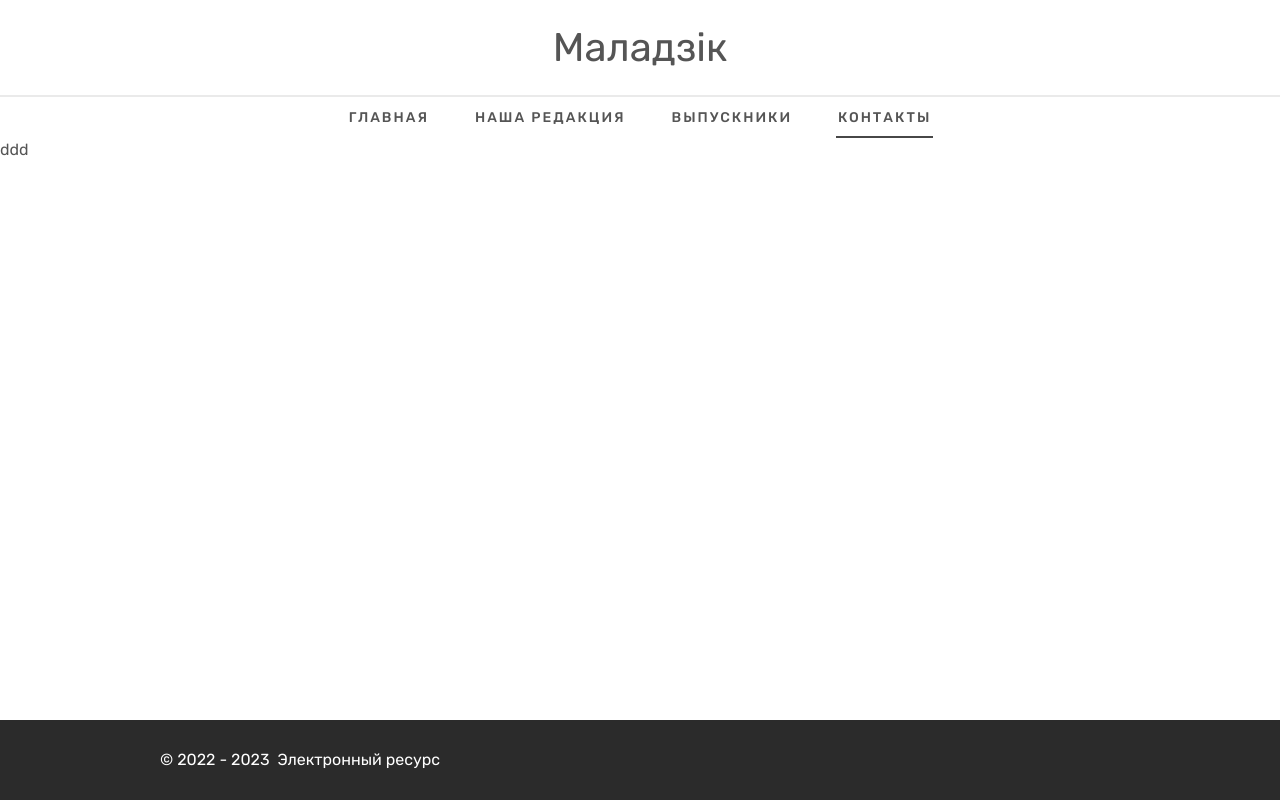
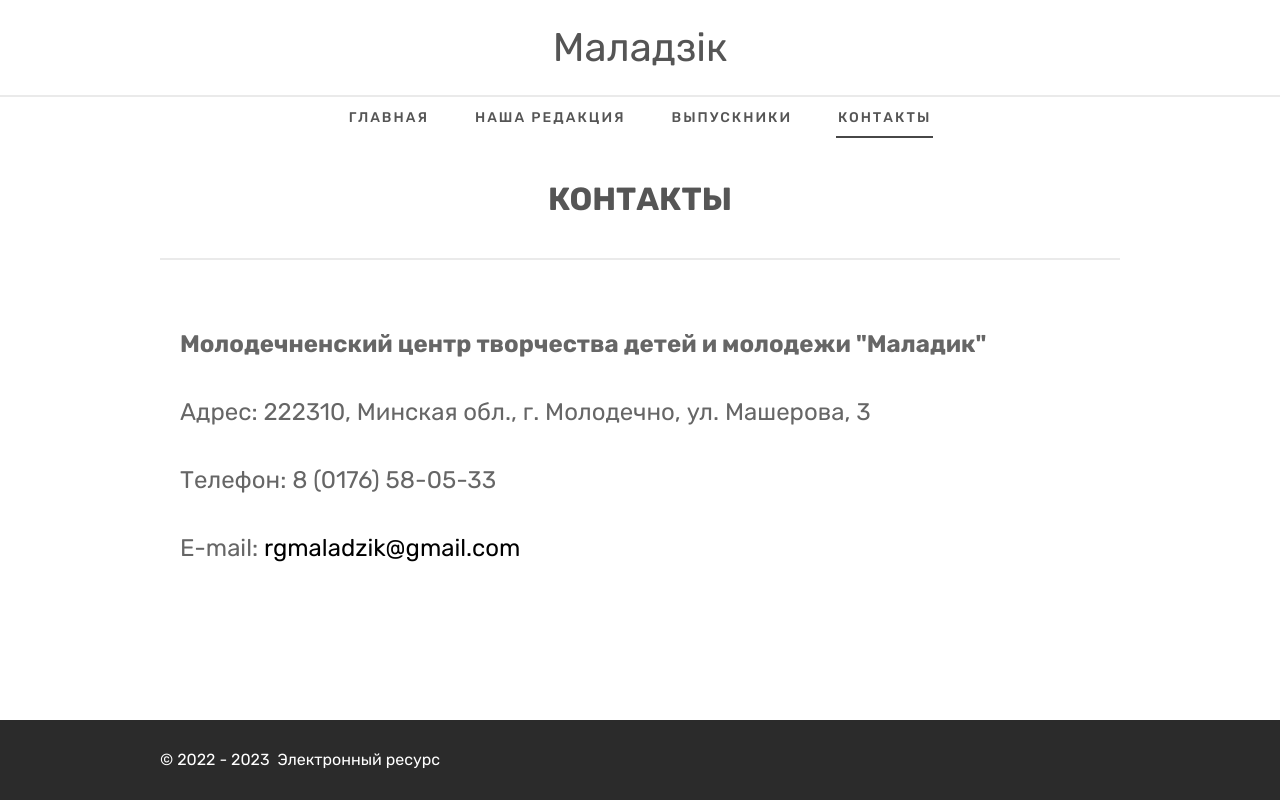
Before and after one commit to dmitry-shul/elgazeta, a Next.js app: page /contacts in a window 1280 px wide. Built offline with nearby package versions, Linux system fonts and the light colour scheme.

Commit message:
add Contacts page

```diff
--- a/src/pages/contacts/Contacts.module.css
+++ b/src/pages/contacts/Contacts.module.css
@@ -0,0 +1,29 @@
+.contacts {
+  width: 100%;
+}
+
+.contacts h1 {
+  width: 100%;
+  display: flex;
+  align-items: center;
+  justify-content: center;
+  padding: 40px 0;
+  border-bottom: 2px solid #EAEAEA;
+}
+
+.info {
+  width: 100%;
+  display: flex;
+  flex-direction: column;
+  padding: 50px 20px 0 20px;
+}
+
+.info span {
+  color: #666666;
+  font-size: 24px;
+  margin: 20px 0;
+}
+
+.info a {
+  color: #000;
+}
--- a/src/pages/contacts/index.jsx
+++ b/src/pages/contacts/index.jsx
@@ -9,7 +9,18 @@ const Contacts = () => {
         <title>Контакты - Маладзік</title>
       </Head>
 
-      ddd
+      <div className="container">
+        <div className={styles.contacts}>
+          <h1>КОНТАКТЫ</h1>
+
+          <div className={styles.info}>
+            <span><b>Молодечненский центр творчества детей и молодежи "Маладик"</b></span>
+            <span>Адрес: 222310, Минская обл., г. Молодечно, ул. Машерова, 3</span>
+            <span>Телефон: 8 (0176) 58-05-33</span>
+            <span>E-mail: <a href="mailto:rgmaladzik@gmail.com">rgmaladzik@gmail.com</a></span>
+          </div>
+        </div>
+      </div>
     </>
   )
 }
--- a/src/styles/globals.css
+++ b/src/styles/globals.css
@@ -69,6 +69,7 @@ button {
 .layout {
   width: 100%;
   min-height: calc(100vh - 140px - 80px);
+  /*border-top: 1px solid #EAEAEA;*/
 }
 
 .container {
```
